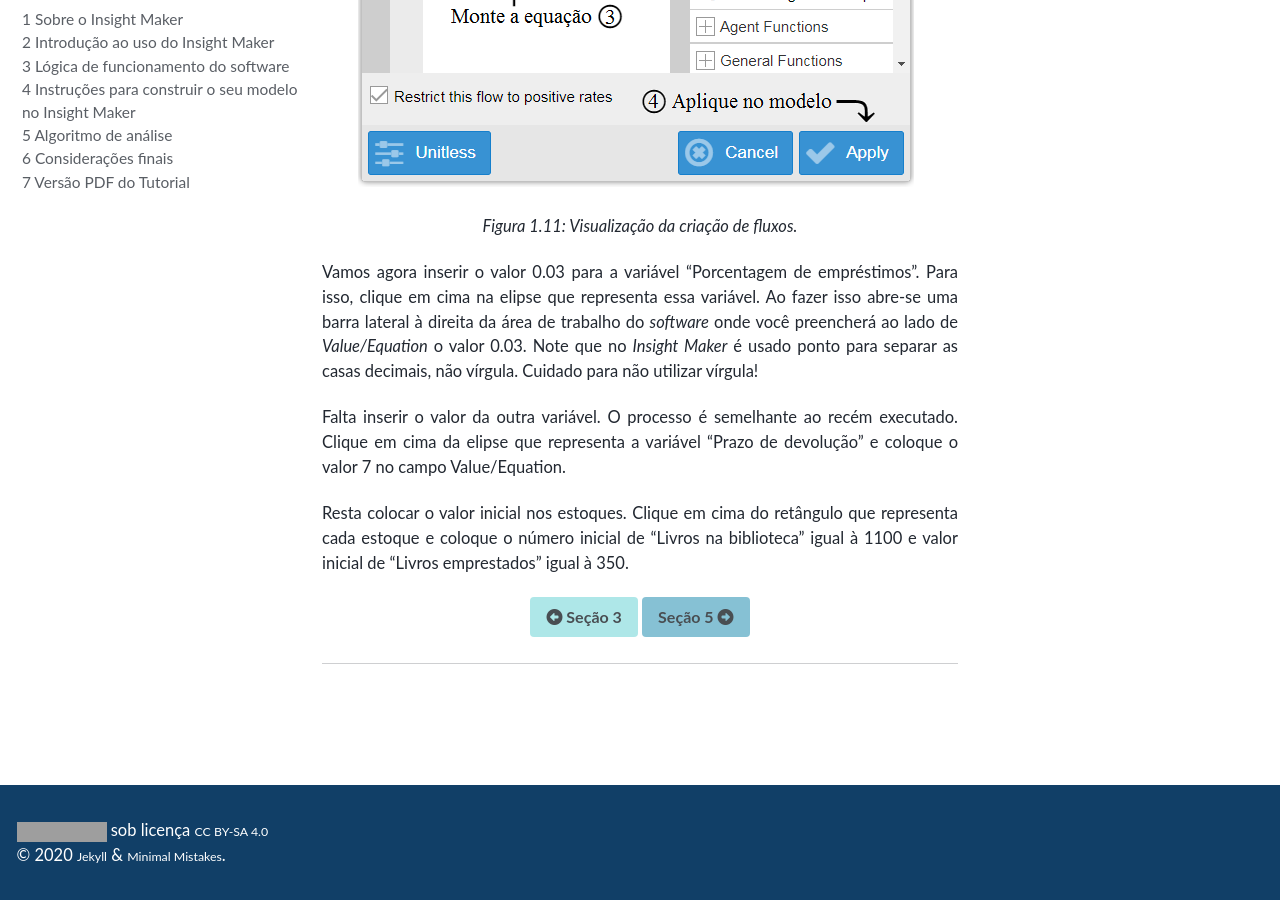
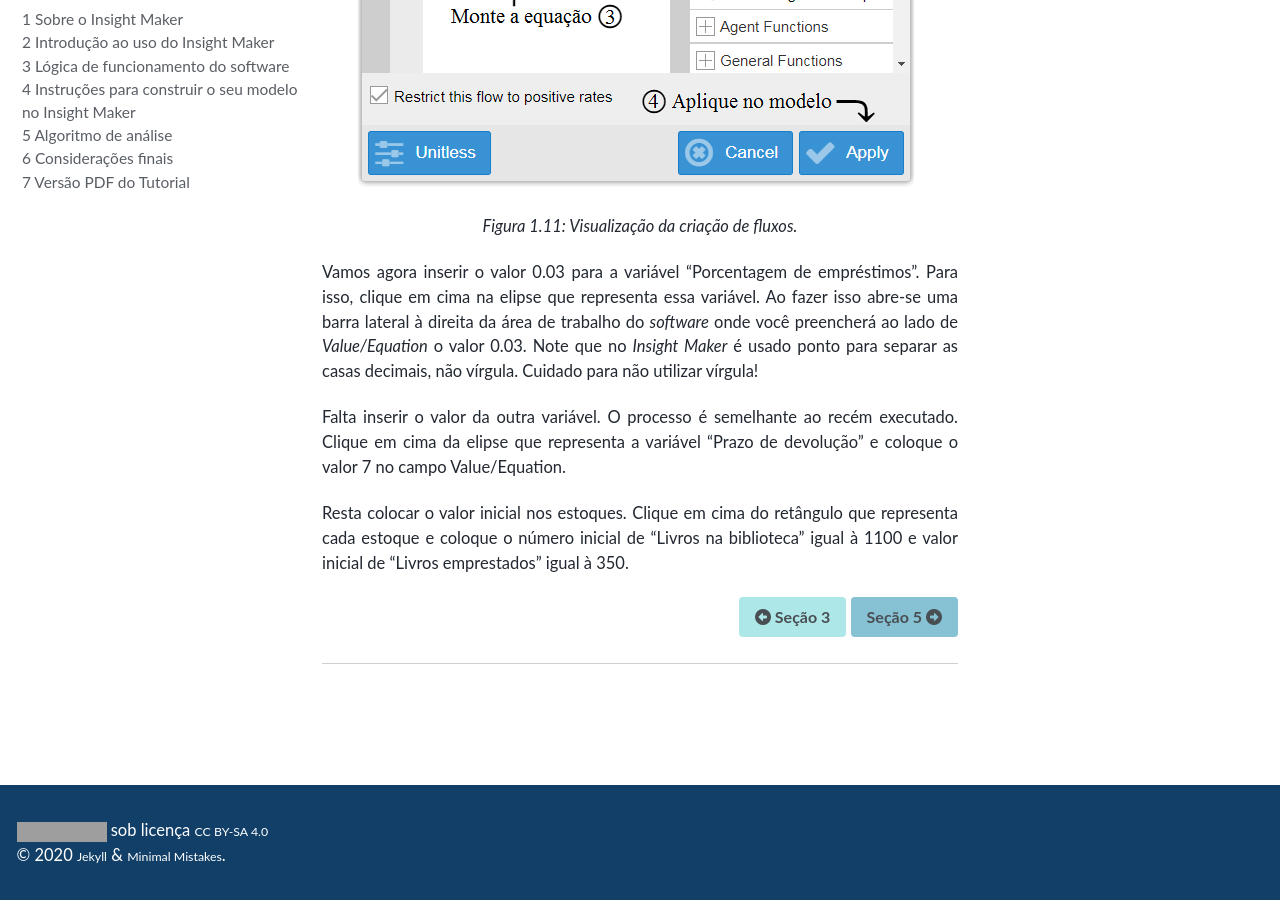
Before and after one commit to milenalauschner/MM, a Jekyll site: the page built from _pages/seção4.md, in a window 1280 px wide and 900 px high, scrolled down 5198 px. Built offline with Jekyll 4.4.1, drawn with Linux system fonts in a browser that asks for light colours; cached includes are drawn as plain includes; nearby versions of some CDN libraries; some web fonts are replaced; grey boxes are pictures that could not be loaded.

Commit message:
Update seção4.md

```diff
--- a/_pages/seção4.md
+++ b/_pages/seção4.md
@@ -155,5 +155,5 @@ emprestados" igual à 350.
 [<i class="fas fa-arrow-alt-circle-left"></i> Seção 3 ](https://milenalauschner.github.io/MM/seção3/){:
 .btn .btn--warning} [ Seção 5 <i class="fas fa-arrow-alt-circle-right"></i>](https://milenalauschner.github.io/MM/seção5/){:
 .btn .btn--info}
- {: .text-center}
+ {: .text-right}
 ________________________________________________________________________________________________________________________________________________________________________________________________
```
